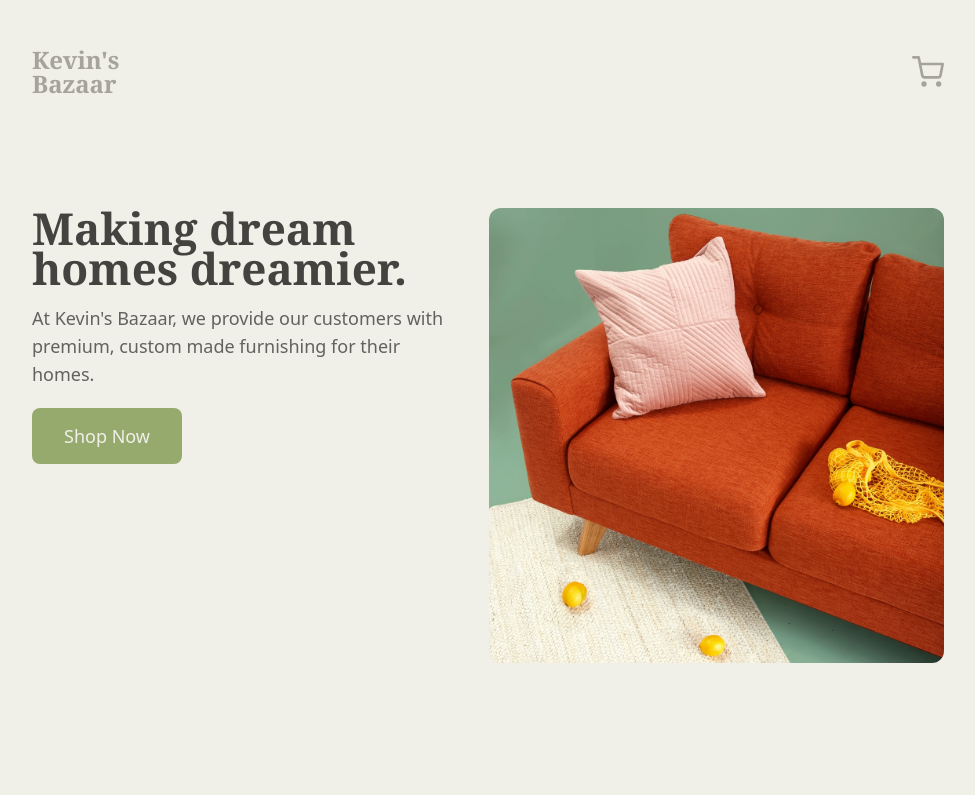
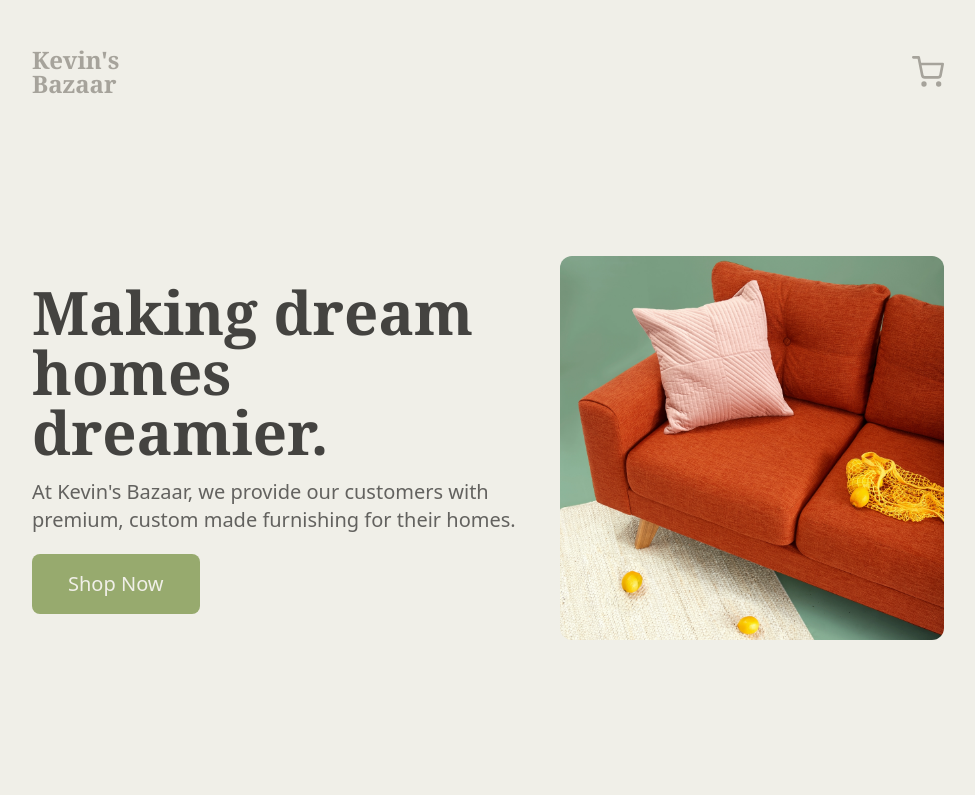
Before and after one commit to kevinMEH/kevins-bazaar, a React (Vite) app: page / in a window 1280 px wide. Shown: the top 795 px of the page, without its empty margins (152-1127 px from the left). Built offline with nearby package versions, Linux system fonts and the light colour scheme; a web font is replaced by a local one.

Commit message:
Home page lg support

```diff
--- a/src/Home/Cards.jsx
+++ b/src/Home/Cards.jsx
@@ -10,8 +10,8 @@ import arrow from "../assets/chevronRight.svg";
 const Products = () => {
     return (
         <div>
-            <h2 className="text-darkGray font-bold text-3xl md:text-4xl text-center px-4 pb-5 md:pb-7">Check out our newest releases.</h2>
-            <div className="space-y-7 md:space-y-10">
+            <h2 className="text-darkGray font-bold text-3xl md:text-4xl lg:text-5xl text-center px-4 pb-5 md:pb-7 lg:pb-9">Check out our newest releases.</h2>
+            <div className="space-y-7 md:space-y-10 lg:space-y-12">
                 <Card image={couchAndPillows} alt={"Gray couch and brown pillows"} />
                 <Card image={girlJumpCouch} alt={"Girl jumping on gray couch"} />
                 <Card image={chairsAndTable} alt="Navy chairs and wood table on yellow and brown background" end={true} />
@@ -23,7 +23,7 @@ const Products = () => {
 const Card = ({ image, alt, end = false }) => {
     return (
         <Link to={"catalog"} className={ end ? "relative block rounded-xl overflow-hidden" : "block rounded-xl overflow-hidden" }>
-            <img className="object-cover h-52 w-full" src={image} alt={alt} />
+            <img className="object-cover h-52 lg:h-64 w-full" src={image} alt={alt} />
             { end ? <>
                 <div className="absolute bg-overlay top-0 left-0 right-0 bottom-0" />
                 <div className="absolute top-1/2 -translate-y-1/2 w-full flex items-center justify-center">
--- a/src/Home/Home.jsx
+++ b/src/Home/Home.jsx
@@ -3,7 +3,7 @@ import Cards from "./Cards";
 
 const Home = () => {
 	return (
-        <div className="space-y-24 pt-24 md:pt-28 pb-32 md:space-y-32">
+        <div className="space-y-24 pt-24 md:pt-28 lg:pt-40 pb-32 lg:pb-40 md:space-y-32 lg:space-y-48">
 			<Landing />
             <Cards />
         </div>
--- a/src/Home/Landing.jsx
+++ b/src/Home/Landing.jsx
@@ -2,20 +2,20 @@ import { Link } from "react-router-dom";
 
 const Landing = () => {
     return (
-        <div className="md:flex md:flex-row-reverse md:gap-8">
-            <div className="w-full h-auto">
+        <div className="md:flex md:flex-row-reverse md:gap-8 md:items-center">
+            <div className="w-full h-auto md:max-w-sm">
                 <div className="rounded-xl aspect-3/2 md:aspect-square landingImage" />
             </div>
 
-            <div className="mt-9 md:mt-0 space-y-4 text-center md:text-left md:flex-grow">
-                <h1 className="font-serif text-darkGray text-4xl md:text-[2.75rem] font-bold">
+            <div className="mt-9 md:mt-0 space-y-4 text-center md:text-left">
+                <h1 className="font-serif text-darkGray text-4xl md:text-[2.75rem] lg:text-6xl font-bold">
                     Making dream homes dreamier.
                 </h1>
-                <p className="text-medGray text-lg">At Kevin's Bazaar, we provide our customers with premium, custom made furnishing for their homes.</p>
+                <p className="text-medGray text-lg lg:text-xl">At Kevin's Bazaar, we provide our customers with premium, custom made furnishing for their homes.</p>
                 <div className="flex justify-center md:justify-start pt-1">
                     <Link
                         to="catalog"
-                        className="px-8 py-3.5 rounded-lg md:text-lg inline-block
+                        className="px-8 py-3.5 lg:px-9 lg:py-4 rounded-lg md:text-lg lg:text-xl inline-block
                         bg-green text-background font-medium">
                         Shop Now
                     </Link>
```
